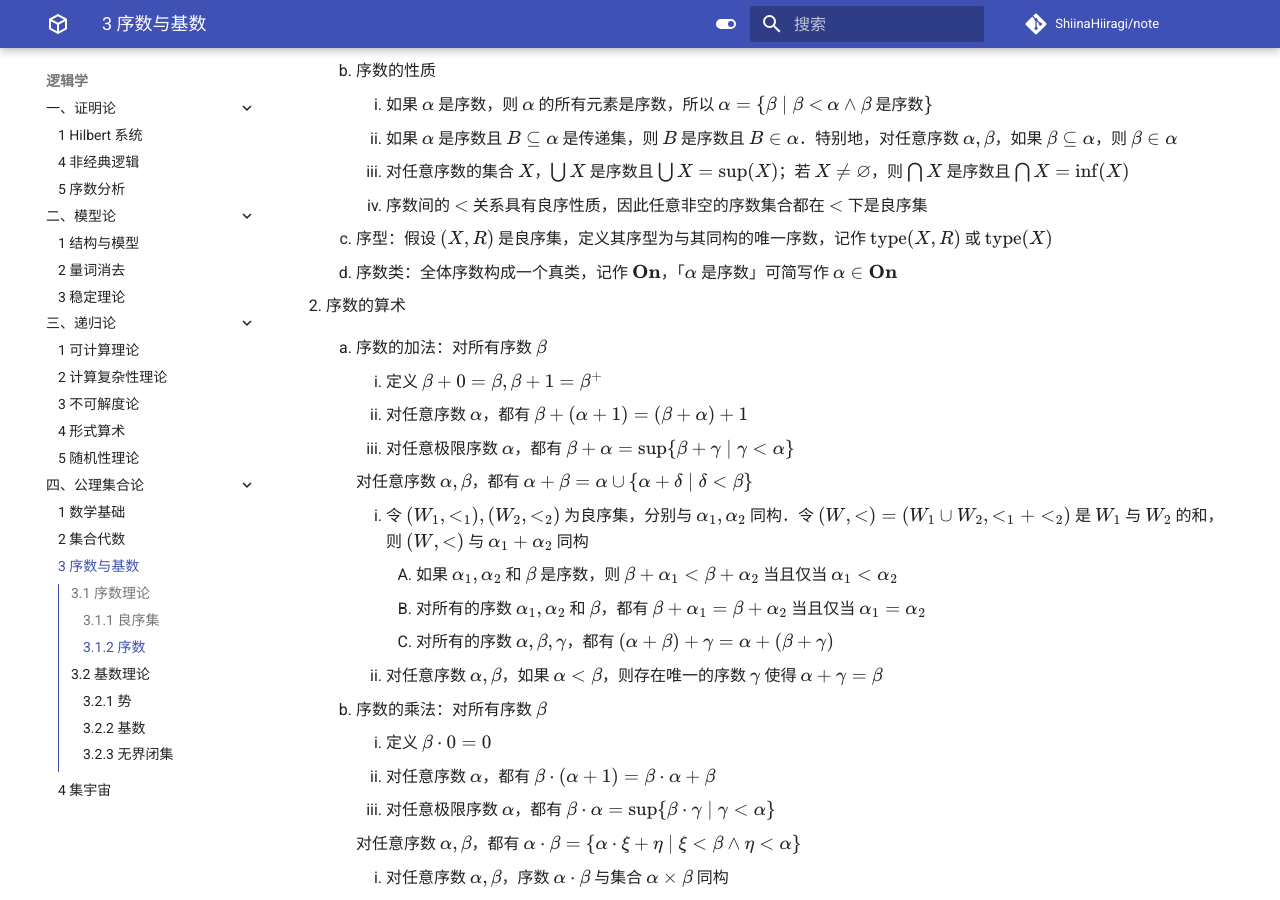
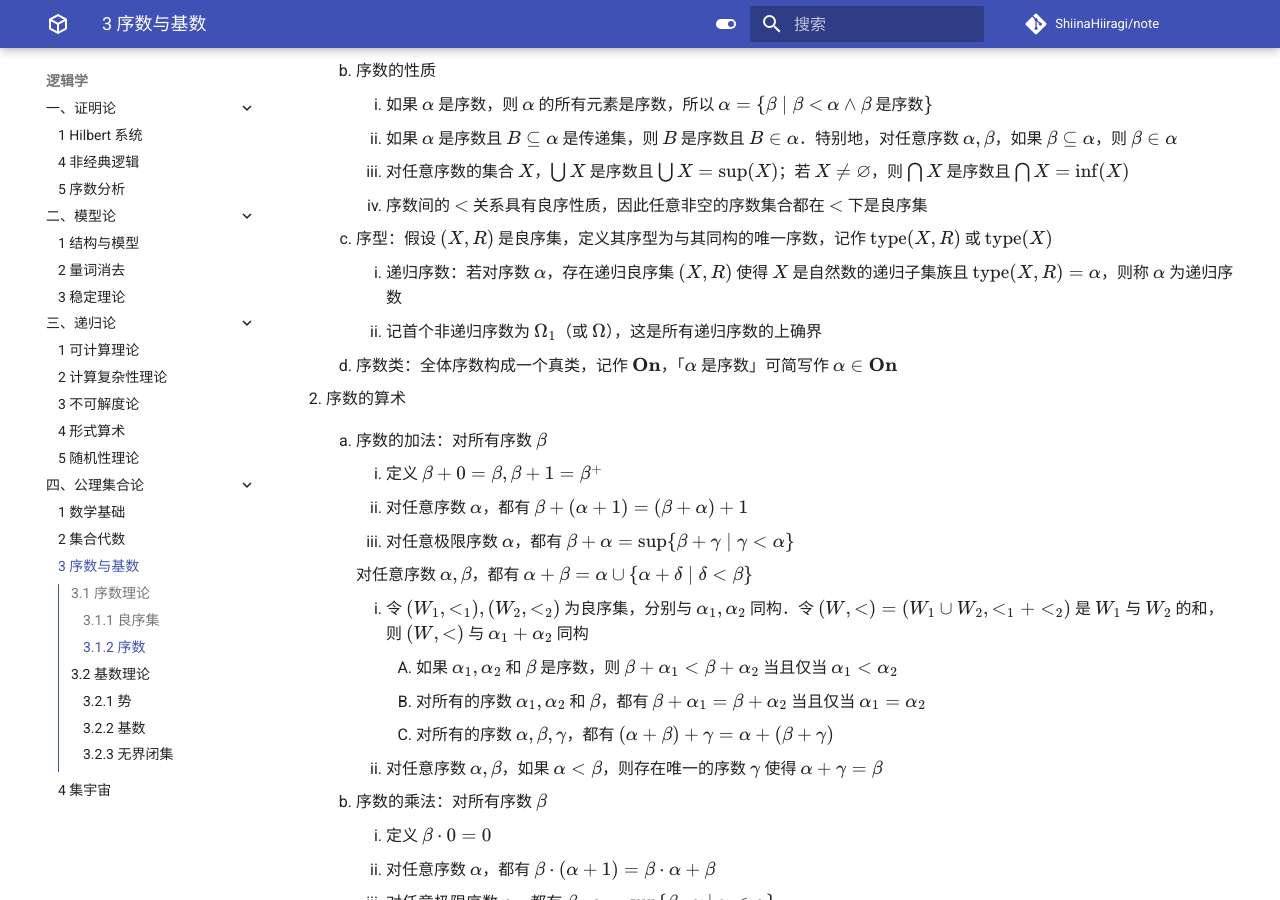
Before and after one commit to ShiinaHiiragi/note, an MkDocs documentation site: the page built from docs/logic/set/ord.md, in a window 1280 px wide and 900 px high, scrolled down 1485 px. Built offline with MkDocs 1.6.1 and Material for MkDocs 9.7.7, drawn with Linux system fonts in a browser that asks for light colours; comment, search, counter and statistics services are not loaded.

Commit message:
change ord

```diff
--- a/docs/logic/set/ord.md
+++ b/docs/logic/set/ord.md
@@ -57,6 +57,8 @@
         3. 对任意序数的集合 $X$，$\bigcup X$ 是序数且 $\bigcup X=\sup (X)$；若 $X \neq \varnothing$，则 $\bigcap X$ 是序数且 $\bigcap X=\inf (X)$
         4. 序数间的 $<$ 关系具有良序性质，因此任意非空的序数集合都在 $<$ 下是良序集
     3. 序型：假设 $(X, R)$ 是良序集，定义其序型为与其同构的唯一序数，记作 $\operatorname{type}(X, R)$ 或 $\operatorname{type}(X)$
+        1. 递归序数：若对序数 $\alpha$，存在递归良序集 $(X, R)$ 使得 $X$ 是自然数的递归子集族且 $\operatorname{type}(X, R) = \alpha$，则称 $\alpha$ 为递归序数
+        2. 记首个非递归序数为 $\Omega_1$（或 $\Omega$），这是所有递归序数的上确界
     4. 序数类：全体序数构成一个真类，记作 $\mathbf{On}$，「$\alpha$ 是序数」可简写作 $\alpha \in \mathbf{On}$
 
 2. 序数的算术
```
Also changed, not shown: docs/logic/prf/ord.md (+17 -17 lines).
